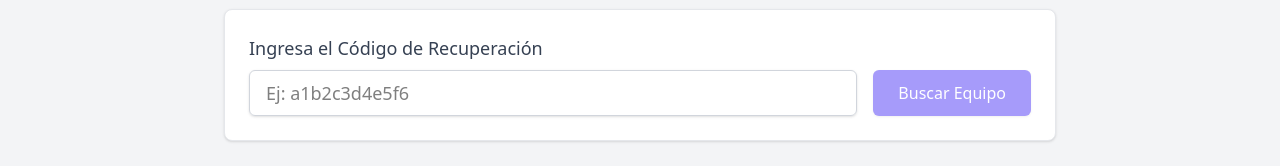
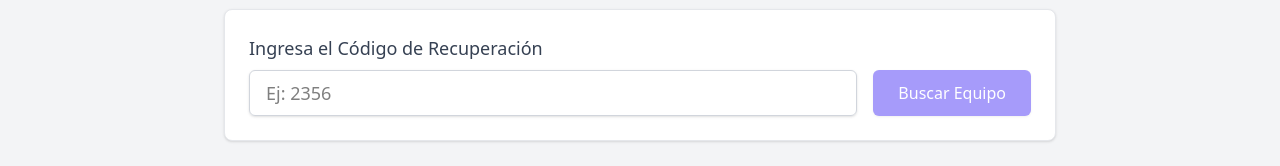
Before and after one commit to adriangz10/deportivo-front, a React (Vite) app: page /recuperar in a window 1280 px wide. Shown: the part 187-353 px from the top of the page. Built offline with nearby package versions, Linux system fonts and the light colour scheme.

Commit message:
Cmabiando ejemplo de codigo de recuperacion

```diff
--- a/src/components/TeamRecoveryPage.jsx
+++ b/src/components/TeamRecoveryPage.jsx
@@ -306,7 +306,7 @@ function TeamRecoveryPage() {
                     value={recoveryCode}
                     onChange={(e) => setRecoveryCode(e.target.value)}
                     className="flex-grow px-4 py-2 border border-gray-300 rounded-md shadow-sm focus:ring-indigo-500 focus:border-indigo-500 text-lg"
-                    placeholder="Ej: a1b2c3d4e5f6"
+                    placeholder="Ej: 2356"
                     disabled={isLoading || isSaving}
                 />
                  <button
```
